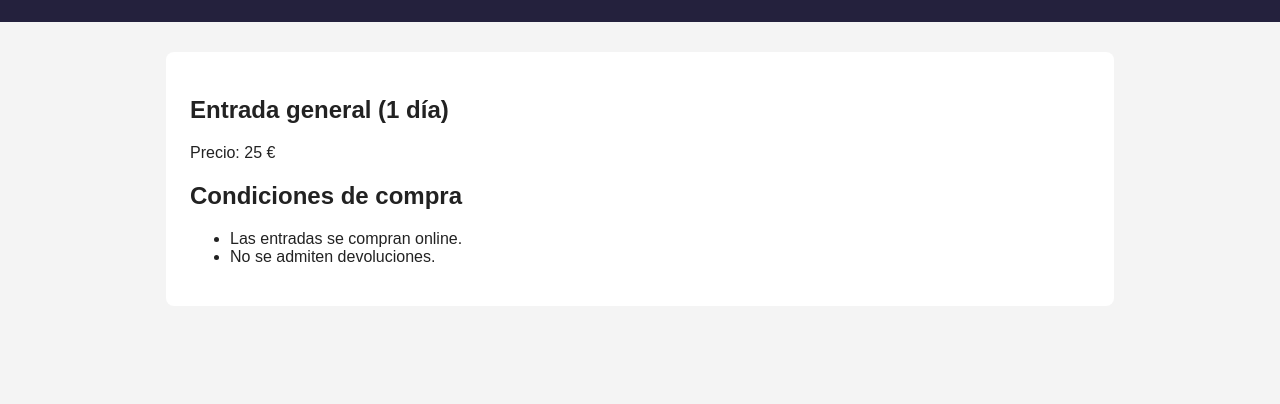
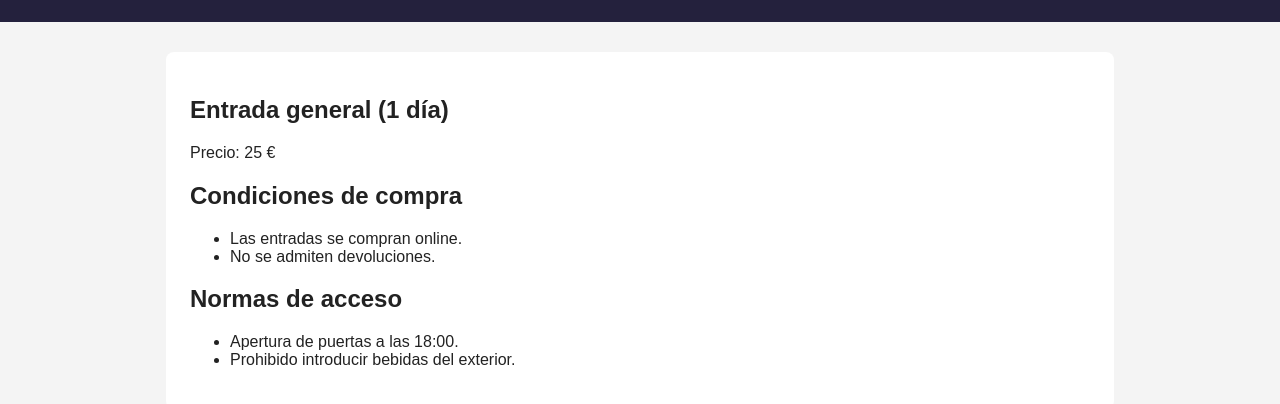
Before and after one commit to lahuertalahuerta25-rgb/festival-dam-2027, a plain HTML site: page entradas.html in a window 1280 px wide. Shown: the part 124-528 px from the top of the page. Drawn offline with Linux system fonts and the light colour scheme.

Commit message:
Añadir normas de acceso

```diff
--- a/entradas.html
+++ b/entradas.html
@@ -29,6 +29,13 @@
         <li>No se admiten devoluciones.</li>
       </ul>
     </section>
+     <section>
+      <h2>Normas de acceso</h2>
+      <ul>
+        <li>Apertura de puertas a las 18:00.</li>
+        <li>Prohibido introducir bebidas del exterior.</li>
+      </ul>
+    </section>
     </main>
 </body>
 </html>
```
